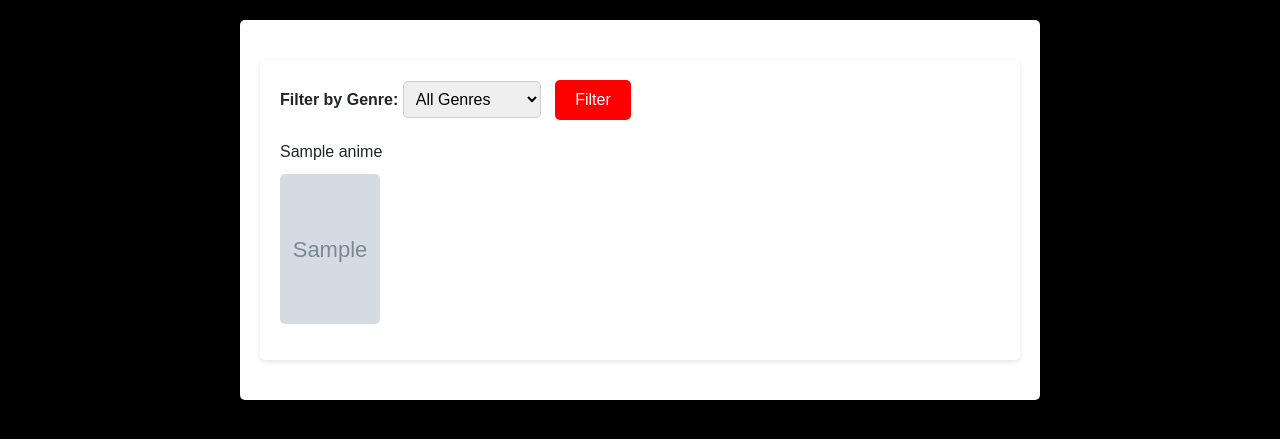
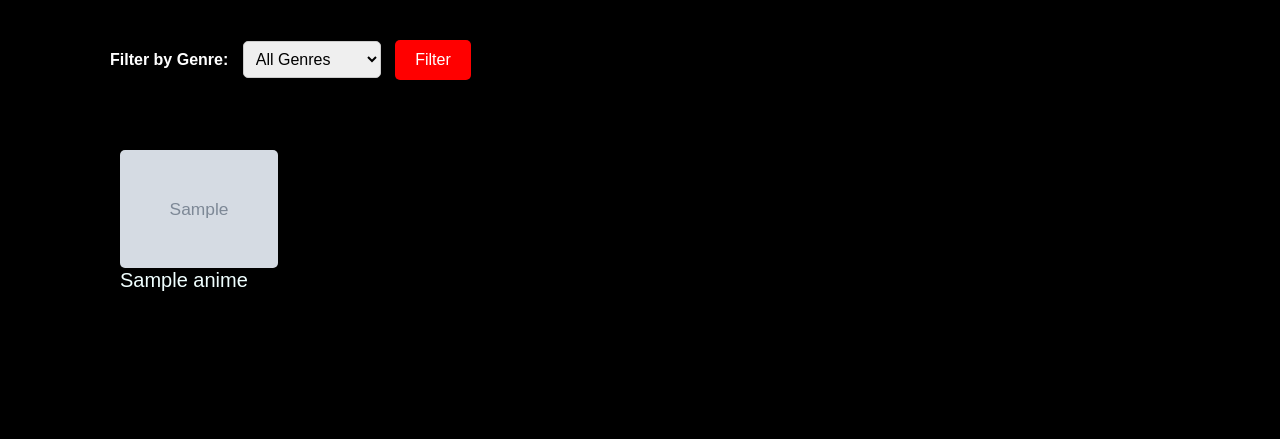
Before and after one commit to aunnoman1/AnimeInsight, a Django app: template AnimeInsightApp/templates/AnimeInsightApp/Genre.html in a window 1280 px wide. Shown: the part 159-598 px from the top of the page. Run offline with Django 5.2, Linux system fonts and the light colour scheme; the template is opened without the code that fills it: most values are stand-ins (such as "Sample title", 1, 10 or a date in 2020); grey boxes marked "Sample" are stand-in pictures; some libraries are stand-ins or nearby versions.

Commit message:
GENRE ADDED

```diff
--- a/AnimeInsightApp/templates/AnimeInsightApp/Genre.html
+++ b/AnimeInsightApp/templates/AnimeInsightApp/Genre.html
@@ -1,4 +1,3 @@
-
 {% extends "AnimeInsightApp/layout.html" %}
 {% block body %}
 
@@ -12,17 +11,17 @@
         body {
             font-family: Arial, sans-serif;
             background-color: #f4f4f4;
+            color:black;
             margin: 0;
             padding: 0;
         }
 
         .container {
-            max-width: 800px;
-            margin: 20px auto;
             padding: 20px;
-            background-color: #fff;
+            background-color:black;
             border-radius: 5px;
             box-shadow: 0 2px 5px rgba(0, 0, 0, 0.1);
+            color:white;
         }
 
         form {
@@ -38,6 +37,7 @@
             border-radius: 5px;
             border: 1px solid #ccc;
             margin-right: 10px;
+            margin-left:10px
         }
 
         button {
@@ -53,17 +53,25 @@
             background-color: darkred;
         }
 
-        ul {
-            list-style-type: none;
-            padding: 0;
+        .anime-container {
+            display: flex;
+            flex-wrap: wrap;
+            justify-content: space-between;
+            color:black;
         }
 
-        li {
-            margin-bottom: 10px;
+        .anime-item {
+            width: calc(25% - 20px); /* 25% width for each item with 20px margin */
+            margin-bottom: 20px;
         }
 
         img {
+            width: 100%;
             border-radius: 5px;
+        }
+
+        .anime-item p {
+
         }
     </style>
 </head>
@@ -72,7 +80,7 @@
 <div class="container">
     <form method="post" action="{% url 'AnimeInsightApp:filter_by_genre' %}">
         {% csrf_token %}
-        <label for="genre">Filter by Genre:</label>
+        <label for="genre">Filter by Genre: </label>
         <select name="genre" id="genre">
             <option value="">All Genres</option>
             {% for genre in genres %}
@@ -81,14 +89,16 @@
         </select>
         <button type="submit">Filter</button>
     </form>
+</div>
 
+<div class="container anime-container">
     {% if anime_list %}
-        <ul>
-            {% for anime in anime_list %}
-                <li>{{ anime.Name }}</li>
-                <li><img src="{{ anime.Image_URL }}" alt="{{ anime.name }}" width="100" height="150"></li>
-            {% endfor %}
-        </ul>
+        {% for anime in anime_list %}
+            <div class="anime-item">
+                <img src="{{ anime.Image_URL }}" alt="{{ anime.name }}">
+                <h5>{{ anime.Name }}</h5>
+            </div>
+        {% endfor %}
     {% else %}
         <p>No anime found.</p>
     {% endif %}
@@ -96,4 +106,5 @@
 
 </body>
 </html>
+
 {% endblock %}
```
Also changed, not shown: AnimeInsightApp/views.py (+16 -4 lines).
